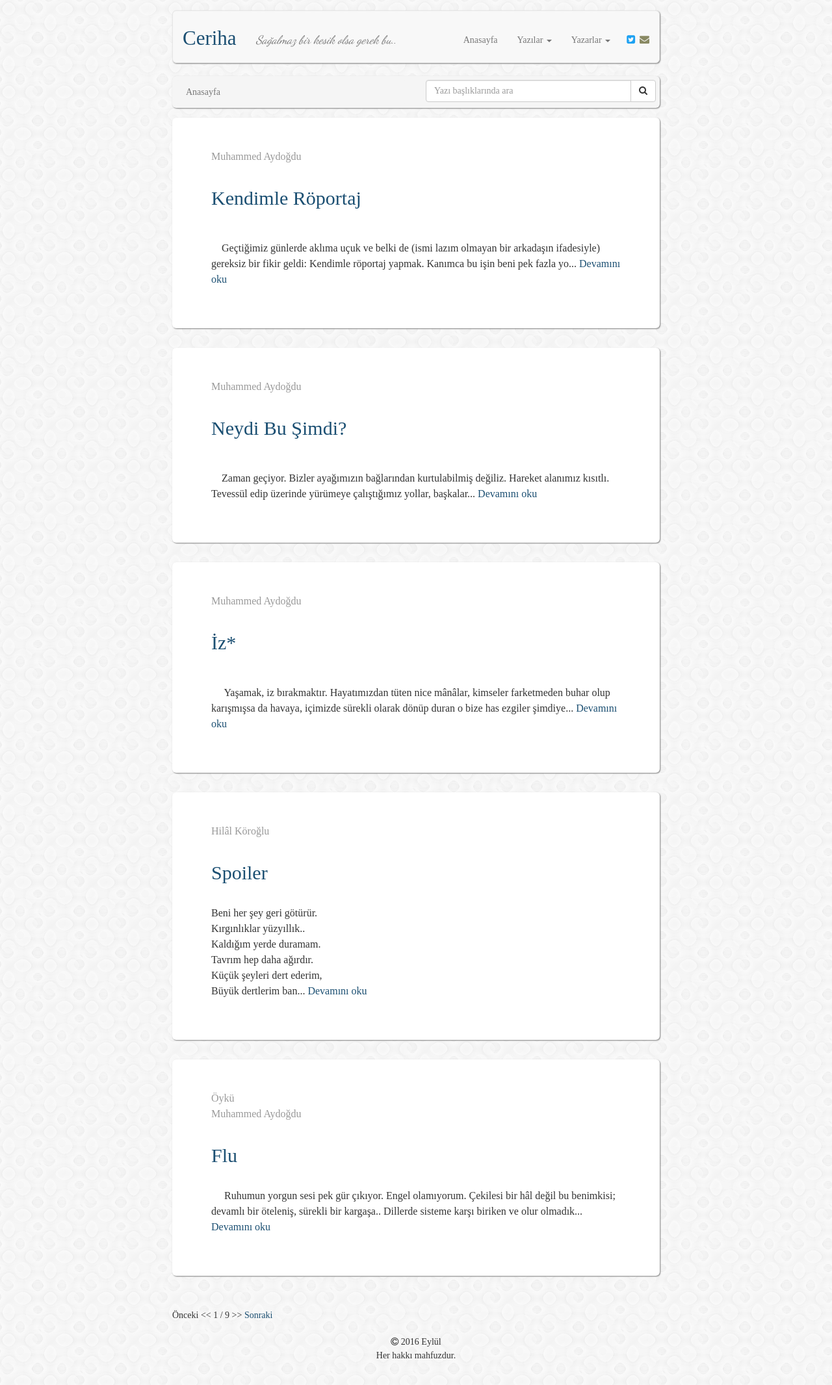
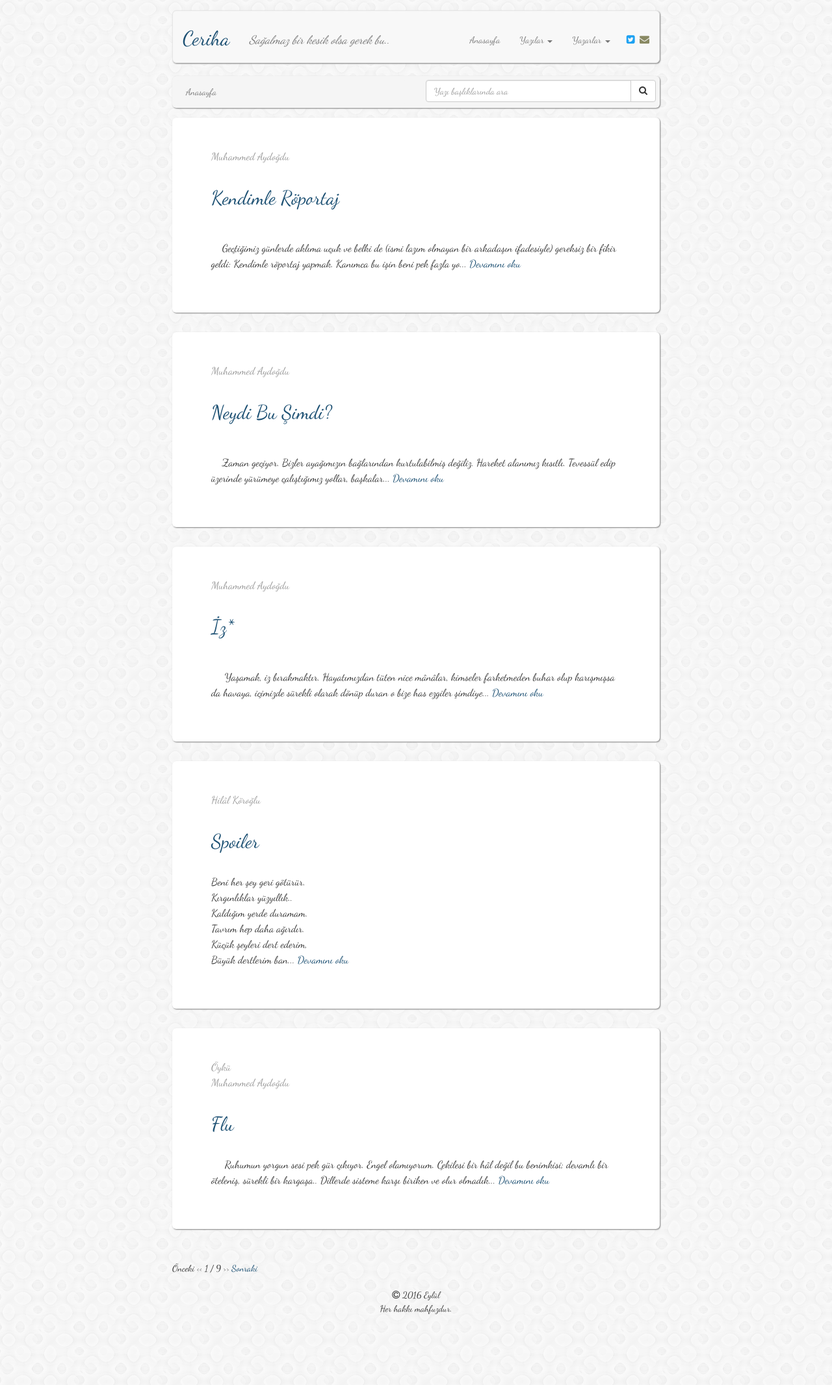
Before and after one commit to muhammedaydogdu/muhammedaydogdu.github.io, a Jekyll site: the page built from index.html, in a window 1280 px wide. Shown: the whole page at 65% size. Built offline with Jekyll 4.4.1, drawn with Linux system fonts in a browser that asks for light colours; some web fonts are replaced; the list of posts is cut into pages by our own code; after the commit the page ends 2059 px from its top, so only the background shows below that.

Commit message:
Update style.css

```diff
--- a/css/style.css
+++ b/css/style.css
@@ -18,7 +18,7 @@
 }
 
 body {
-  font-family: "Kappa", "Times New Roman", serif;
+  font-family: "Dancing Script", "Times New Roman", serif;
   line-height: 1.5;
   background: url("../images/confectionary.png");
 }
@@ -42,7 +42,7 @@ h2 {
 
 .container .navbar {
   margin-top: 16px;
-  font-family: "Golden", "Times New Roman", serif;
+  font-family: "Dancing Script", "Times New Roman", serif;
   padding: 15px 0 5px 0;
   box-shadow: 1px 1px 2px grey;
   border-radius: 6px;
@@ -97,7 +97,7 @@ h2 {
 
 .data {
   color: #999;
-  font-family: "Golden", "Times New Roman", serif;
+  font-family: "Dancing Script", "Times New Roman", serif;
   font-size: 12px;
   margin-bottom: 0;
 }
@@ -162,7 +162,7 @@ nav li a.social {
 
 #lang-os {
   font-size: 16px;
-  font-family: "Golden", "Times New Roman", serif;
+  font-family: "Dancing Script", "Times New Roman", serif;
 }
 
 #os-bilgi {
```
